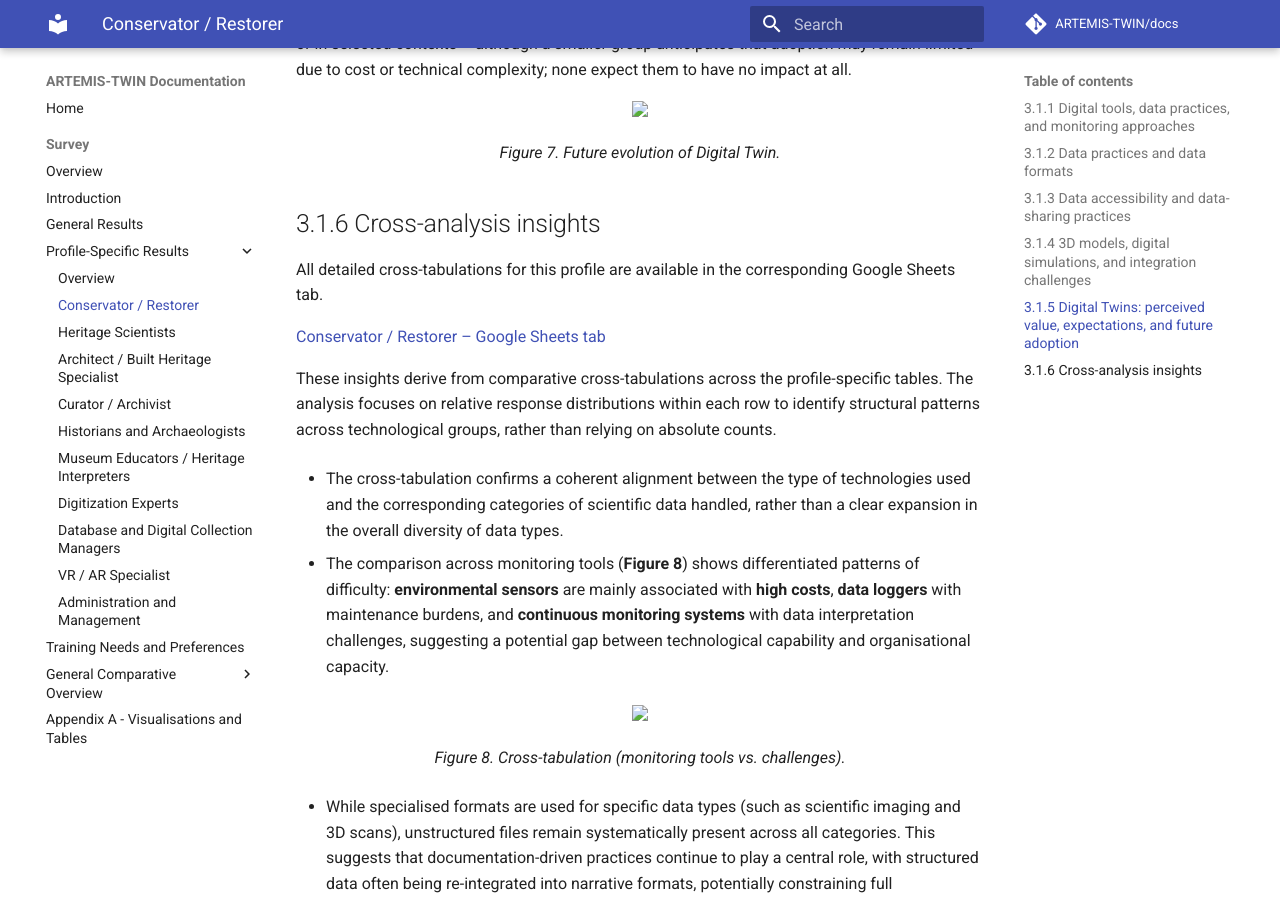
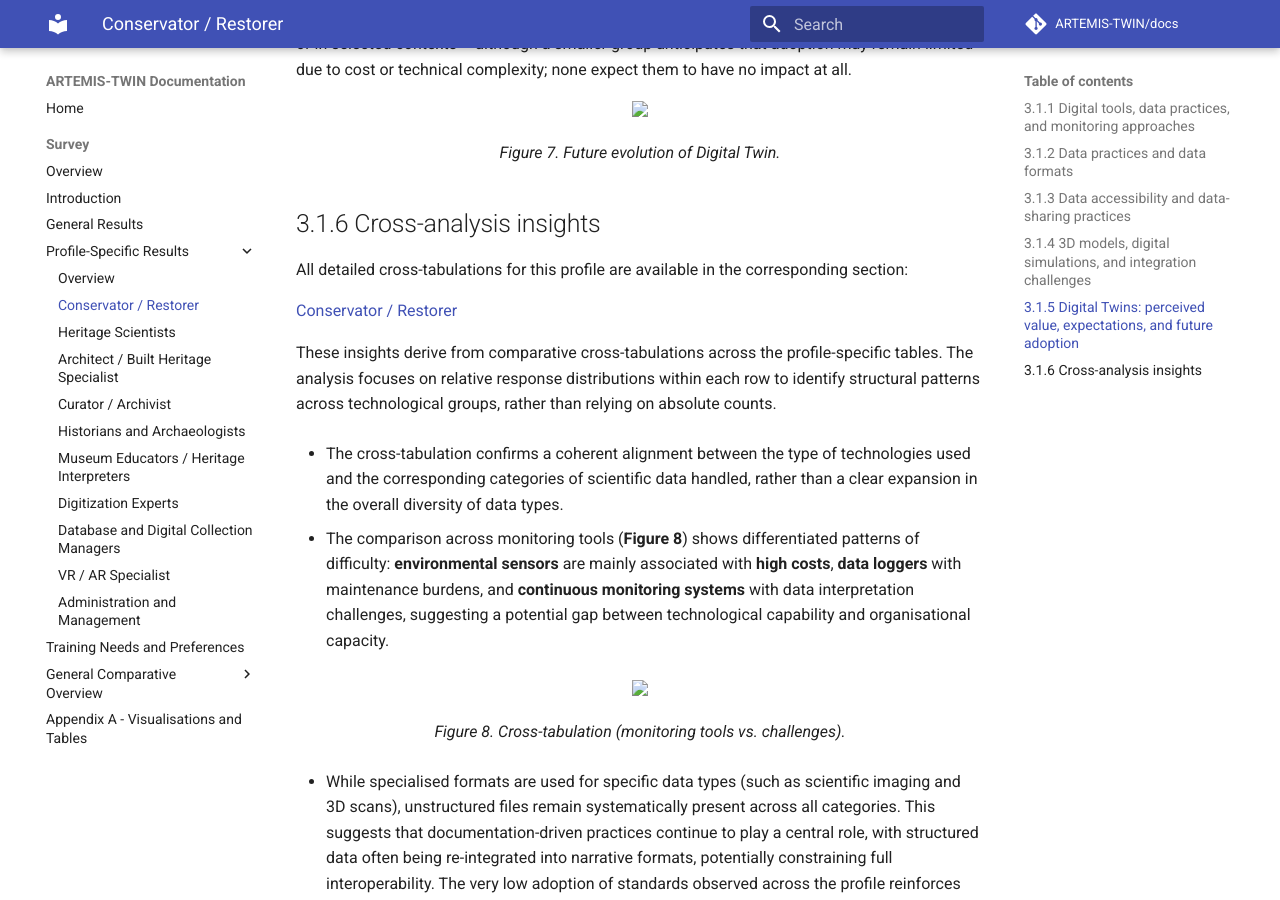
Before and after one commit to ARTEMIS-TWIN/Docs, an MkDocs documentation site: the page built from docs/survey/03-01-conservator-restorer.md, in a window 1280 px wide and 900 px high, scrolled down 2529 px. Built offline with MkDocs 1.6.1 and Material for MkDocs 9.7.7, drawn with Linux system fonts in a browser that asks for light colours; comment, search, counter and statistics services are not loaded; some of the changed text lies outside the part shown.

Commit message:
Update 03-01-conservator-restorer.md

```diff
--- a/docs/survey/03-01-conservator-restorer.md
+++ b/docs/survey/03-01-conservator-restorer.md
@@ -1,8 +1,8 @@
 # Conservator / Restorer
 
-Full visualisations for this profile are available in the dedicated Google Sheets tab:
+Full visualisations for this profile are available in the dedicated section:
 
-[Conservator / Restorer – Google Sheets tab](https://doi.org/10.5281/zenodo.20681631)
+[Conservator / Restorer](https://doi.org/10.5281/zenodo.20681631)
 
 A total of **29 respondents** identified themselves as a **Conservator/Restorer**. The Conservator/Restorer respondents represent a specialised group working primarily with the **material preservation of artworks, artefacts, and built heritage components**. They possess strong technical backgrounds and typically operate in contexts where **documentation, diagnostic imaging, and condition assessment** are central to daily practice. Their digital engagement reflects the tools and constraints characteristic of hands-on conservation work.
 
@@ -70,9 +70,9 @@ Looking ahead, most conservators believe Digital Twins will be useful (**Figure
 
 ## 3.1.6 Cross-analysis insights
 
-All detailed cross-tabulations for this profile are available in the corresponding Google Sheets tab.
+All detailed cross-tabulations for this profile are available in the corresponding section:
 
-[Conservator / Restorer – Google Sheets tab](https://doi.org/10.5281/zenodo.20681631)
+[Conservator / Restorer](https://doi.org/10.5281/zenodo.20681631)
 
 These insights derive from comparative cross-tabulations across the profile-specific tables. The analysis focuses on relative response distributions within each row to identify structural patterns across technological groups, rather than relying on absolute counts.
 
```
